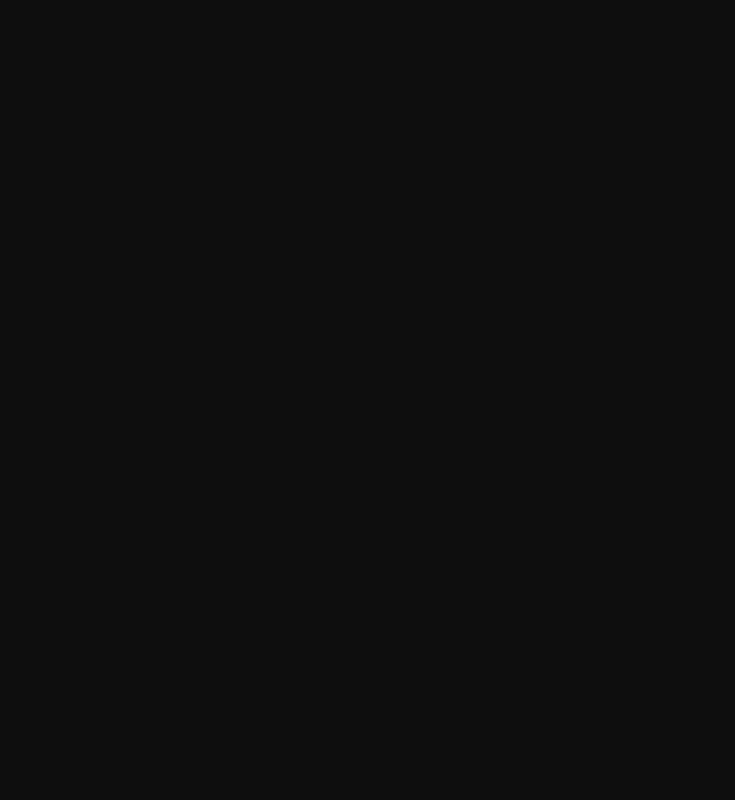
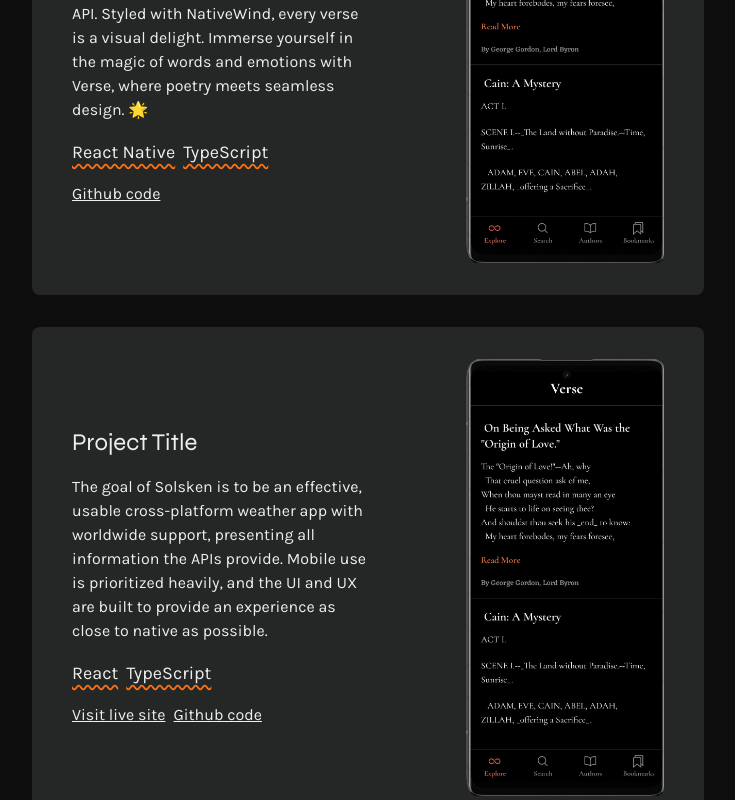
Before and after one commit to itsabubakar/sadiqb, a Next.js app: page / in a window 1280 px wide. Shown: the part 1060-1860 px from the top of the page, without its empty margins (272-1007 px from the left). Before the commit the page ends 894 px from the top, so only its background shows below. Built offline with nearby package versions, Linux system fonts and the light colour scheme.

Commit message:
added verse in project section

```diff
--- a/app/components/Blog/BlogSection.tsx
+++ b/app/components/Blog/BlogSection.tsx
@@ -11,7 +11,7 @@ const BlogSection = (props: Props) => {
                 <FeaturedLink />
                 <FeaturedLink />
                 <FeaturedLink />
-                <Link href={'/downloadresume'} className="py-2 transition duration-200 ease-in decoration-wavy font-headers inline-block  md:text-lg underline hover:decoration-orange-500  text-white rounded-lg  hover:text-orange-500 hover:decoration-wavy }">View all posts</Link>
+                <Link href={'/downloadresume'} className="py-2 transition duration-200 ease-in decoration-wavy font-headers inline-block  md:text-lg underline hover:decoration-orange-500  text-white rounded-lg  hover:text-orange-500 hover:decoration-wavy underline-offset-[4px]">View all posts</Link>
             </ul>
         </section>
     )
--- /dev/null
+++ b/app/components/Projects/Project.tsx
@@ -0,0 +1,42 @@
+import Image, { StaticImageData } from "next/image"
+import Link from "next/link"
+
+type Props = {
+    title: string
+    imgSrc: StaticImageData
+    description: string
+    tech: string[]
+    liveSite?: string
+    githubCode: string
+}
+const Project = ({ title, imgSrc, description, tech, liveSite, githubCode }: Props) => {
+    return (
+        <div className="flex flex-col sm:flex-row sm:justify-between items-center relative bg-[#252626] py-8 px-10 rounded-lg mb-8">
+            <div className="sm:w-1/2 w-full">
+                <h2 className="text-2xl font-headers pb-4">{title}</h2>
+                <p className="font-body pb-4">{description}</p>
+                <div className="flex gap-2">
+                    {
+                        tech.map((t, i) => (
+                            <p key={i} className="text-lg font-body underline decoration-wavy decoration-orange-500 underline-offset-[5px]">{t}</p>
+                        ))
+                    }
+                </div>
+                <div className="pt-4 flex gap-2 ">
+                    {liveSite && <Link className="underline font-body hover:text-orange-500 hover:no-underline transition duration-200" href={liveSite}>Visit live site</Link>}
+                    <Link className="underline font-body hover:text-orange-500 hover:no-underline transition duration-200" href={githubCode}>Github code</Link>
+                </div>
+
+
+            </div>
+            <div className="pt-8 sm:pt-0">
+                <Image
+                    unoptimized
+                    width={200}
+                    height={200}
+                    objectFit="cover" className="w-[300px] sm:w-[200px] h-full" src={imgSrc} alt={title} />
+            </div>
+        </div>
+    )
+}
+export default Project
--- a/app/components/Projects/ProjectSection.tsx
+++ b/app/components/Projects/ProjectSection.tsx
@@ -1,9 +1,37 @@
+import Project from "./Project"
+import Verse from '../../../public/img/verse/verse.png'
+import Link from "next/link"
+
 type Props = {}
 const ProjectSection = (props: Props) => {
     return (
         <section className="pb-10 ">
             <h2 className="text-2xl font-headers underline decoration-orange-500  decoration-wavy  font-bold underline-offset-8">Selected Projects</h2>
 
+            <div className="pt-8">
+                <Project
+                    title="Verse"
+                    imgSrc={Verse}
+                    description="📜 Explore the world of poetry with Verse—a React Native app that brings you captivating poems from the poetrydb API. Styled with NativeWind, every verse is a visual delight. Immerse yourself in the magic of words and emotions with Verse, where poetry meets seamless design. 🌟 "
+                    tech={["React Native", "TypeScript"]}
+                    githubCode="https://github.com/itsabubakar/verse"
+
+                />
+                <Project
+                    title="Project Title"
+                    imgSrc={Verse}
+                    description="The goal of Solsken is to be an effective, usable cross-platform weather app with worldwide support, presenting all information the APIs provide. Mobile use is prioritized heavily, and the UI and UX are built to provide an experience as close to native as possible."
+                    tech={["React", "TypeScript"]}
+                    githubCode="https://github.com/itsabubakar/verse"
+                    liveSite="/"
+
+
+
+                />
+
+
+            </div>
+            <Link href={'https://github.com/itsabubakar'} className="py-2 transition duration-200 ease-in decoration-wavy font-headers inline-block  md:text-lg underline hover:decoration-orange-500  text-white rounded-lg  hover:text-orange-500 hover:decoration-wavy underline-offset-[4px]">View all projects</Link>
         </section>
     )
 }
--- a/app/page.tsx
+++ b/app/page.tsx
@@ -14,6 +14,9 @@ export default function Home() {
           <p className='font-body text-lg'>I develop web apps & mobile apps with a focus on good design, accessibility, and great user experience.</p>
 
           <div className="py-2">
+
+
+            <p>Lorem ipsum dolor sit, amet consectetur adipisicing elit. Eos odio nobis architecto, enim dignissimos, vero omnis unde quae officia consequatur incidunt obcaecati sapiente tempora saepe fugiat nemo laborum ipsum maxime?</p>
             <ResumeLink />
           </div>
         </div>
```
Also changed, not shown: public/img/verse/verse.png (added), 1 other file (tests, documents, lock files or other folders).
